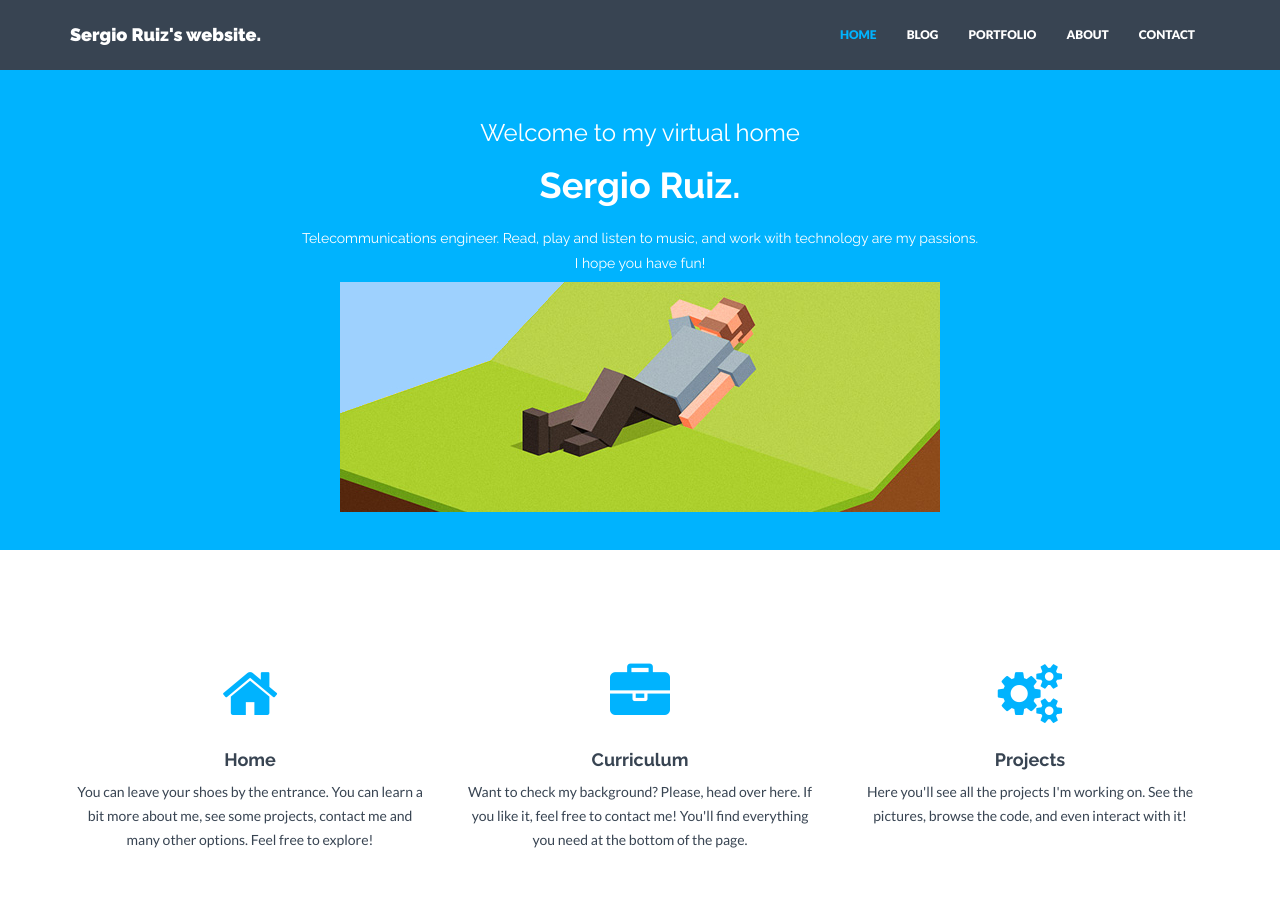
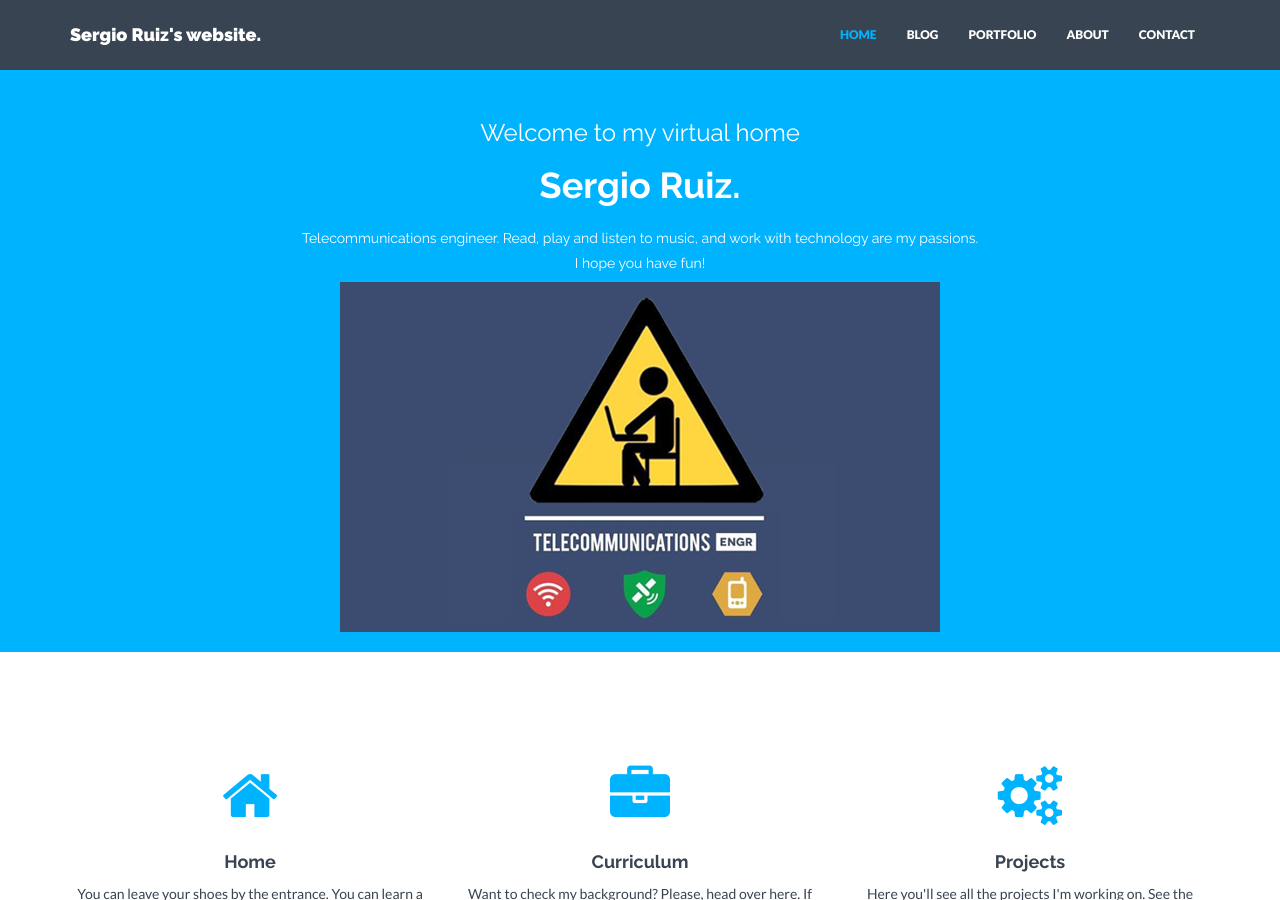
Before and after one commit to sejoruiz/sejoruiz.github.io, a Jekyll site: the page built from index.html, in a window 1280 px wide and 900 px high. Built offline with Jekyll 4.4.1, drawn with Linux system fonts in a browser that asks for light colours; nearby versions of some CDN libraries; Markdown is read by kramdown in place of the engine named in the settings.

Commit message:
Changed a few pics

```diff
--- a/_includes/header.html
+++ b/_includes/header.html
@@ -8,7 +8,8 @@
                 <h5>I hope you have fun!</h5>
             </div>
             <div class="col-lg-8 col-lg-offset-2 himg">
-                <img src="{{ "/assets/img/main.jpg" | prepend: site.baseurl }}" class="img-responsive ">
+                <img src="{{ "/assets/img/main.png" | prepend: site.baseurl }}" class="img-responsive ">
+            <br/>
             </div>
         </div><!-- /row -->
     </div> <!-- /container -->
```
Also changed, not shown: assets/img/blog/online.png, assets/img/main.png (added), assets/img/oldmain.jpg (renamed from assets/img/main.jpg).
